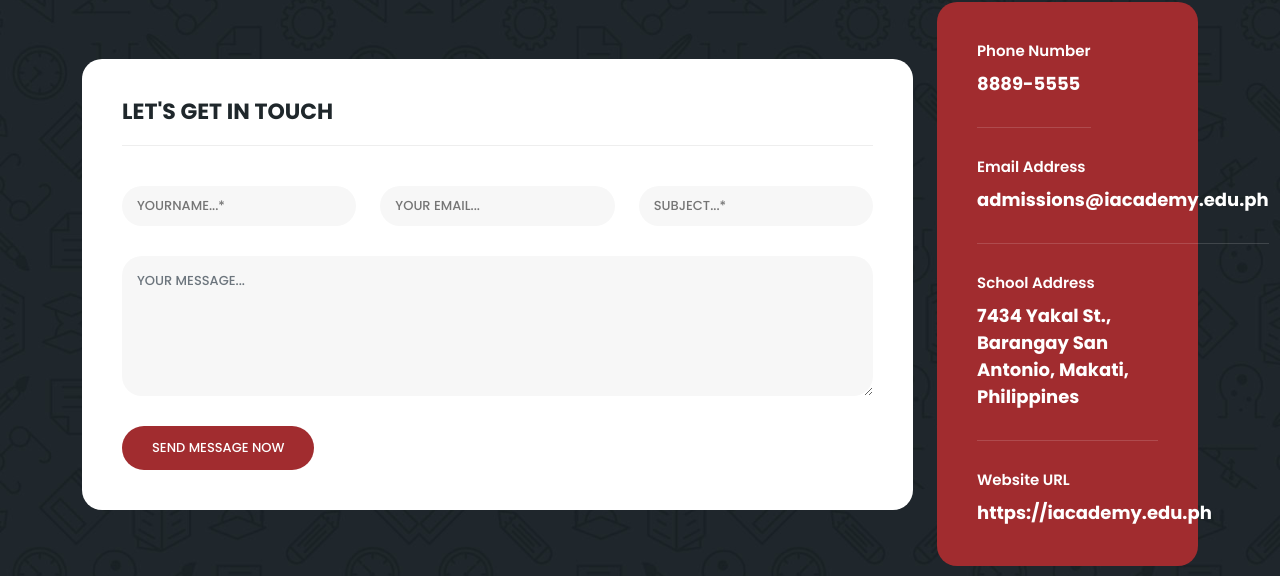
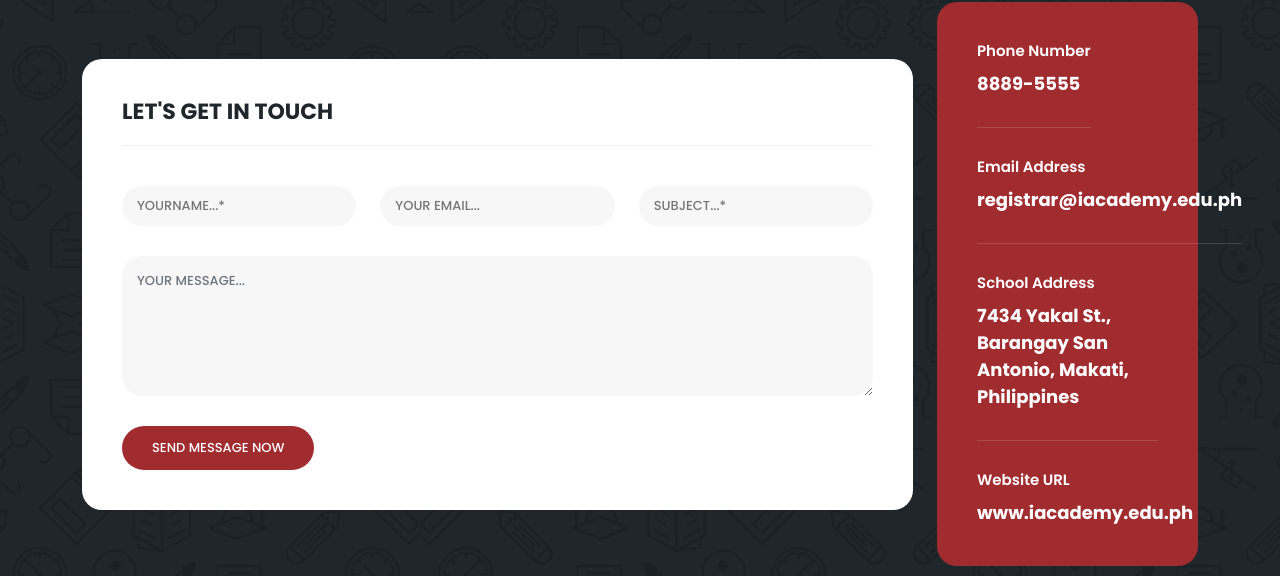
Before and after one commit to FELNHOD/felnhod.github.io, a plain HTML site: page index.html in a window 1280 px wide. Shown: the part 4751-5327 px from the top of the page. Drawn offline with nearby package versions, Linux system fonts and the light colour scheme.

Commit message:
Update index.html

```diff
--- a/index.html
+++ b/index.html
@@ -743,7 +743,7 @@
               </li>
               <li>
                 <h6>Email Address</h6>
-                <span> admissions@iacademy.edu.ph</span>
+                <span>registrar@iacademy.edu.ph</span>
               </li>
               <li>
                 <h6>School Address</h6>
@@ -751,7 +751,7 @@
               </li>
               <li>
                 <h6>Website URL</h6>
-                <span>https://iacademy.edu.ph</span>
+                <span>www.iacademy.edu.ph</span>
               </li>
             </ul>
           </div>
```
